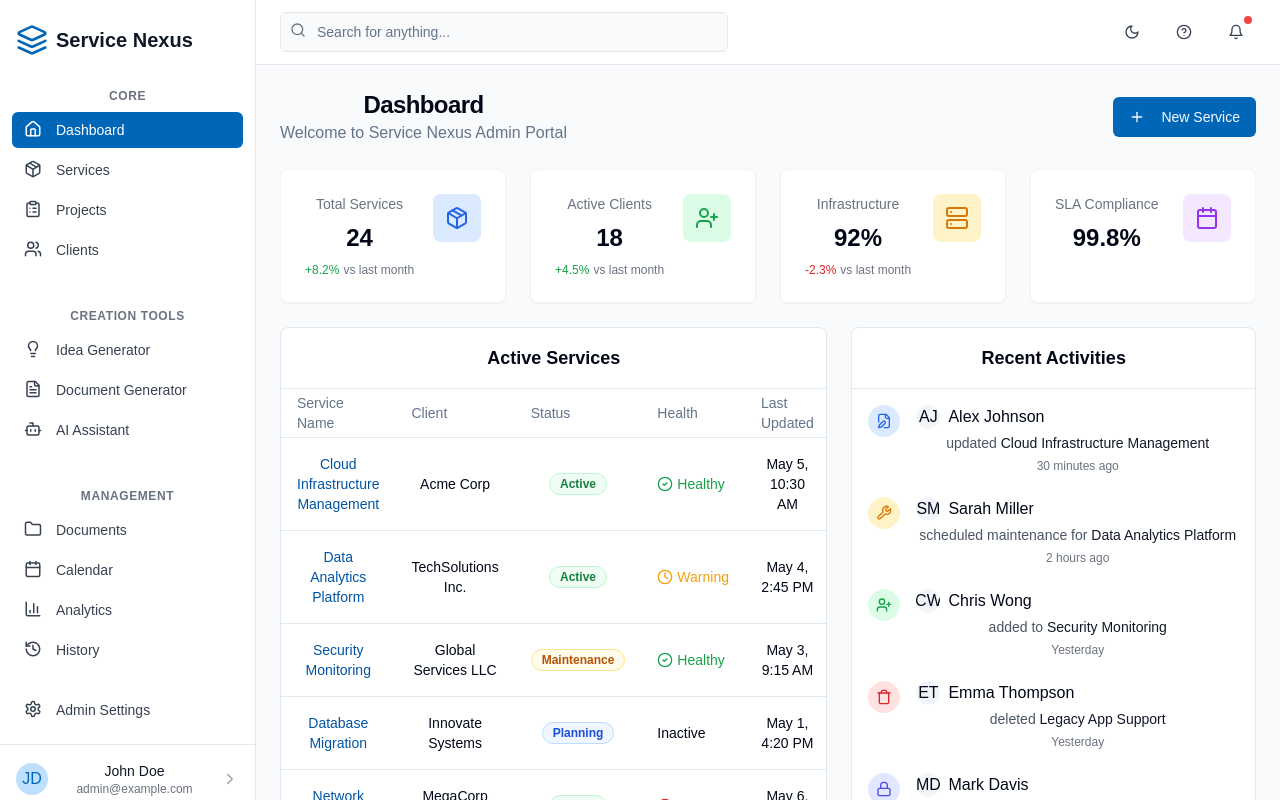
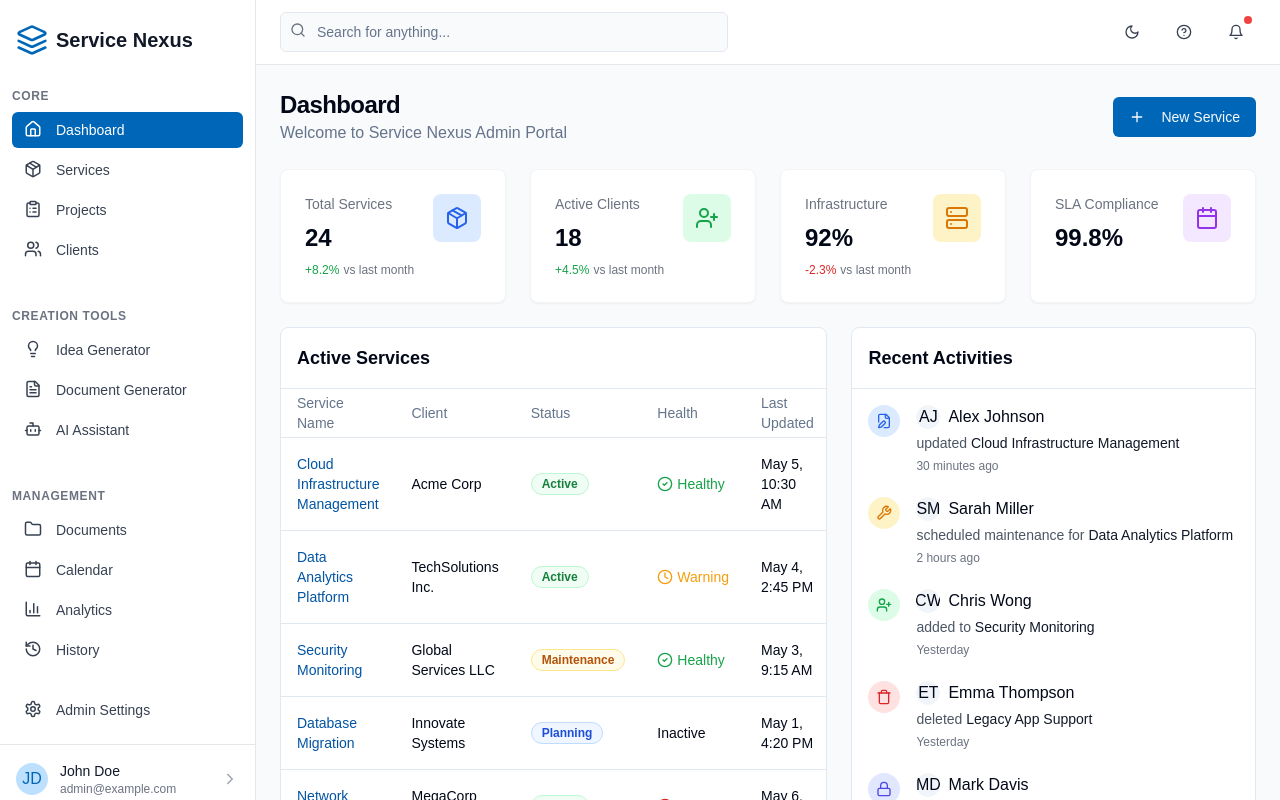
Before and after one commit to timd19/service-nexus-ai-portal, a React (Vite) app: page / in a window 1280 px wide. Built offline with nearby package versions, Linux system fonts and the light colour scheme.

Commit message:
Update App.css

```diff
--- a/src/App.css
+++ b/src/App.css
@@ -1,6 +1,4 @@
-#root {
-  text-align: center;
-}
+#root {}
 
 .logo {
   height: 6em;
```
